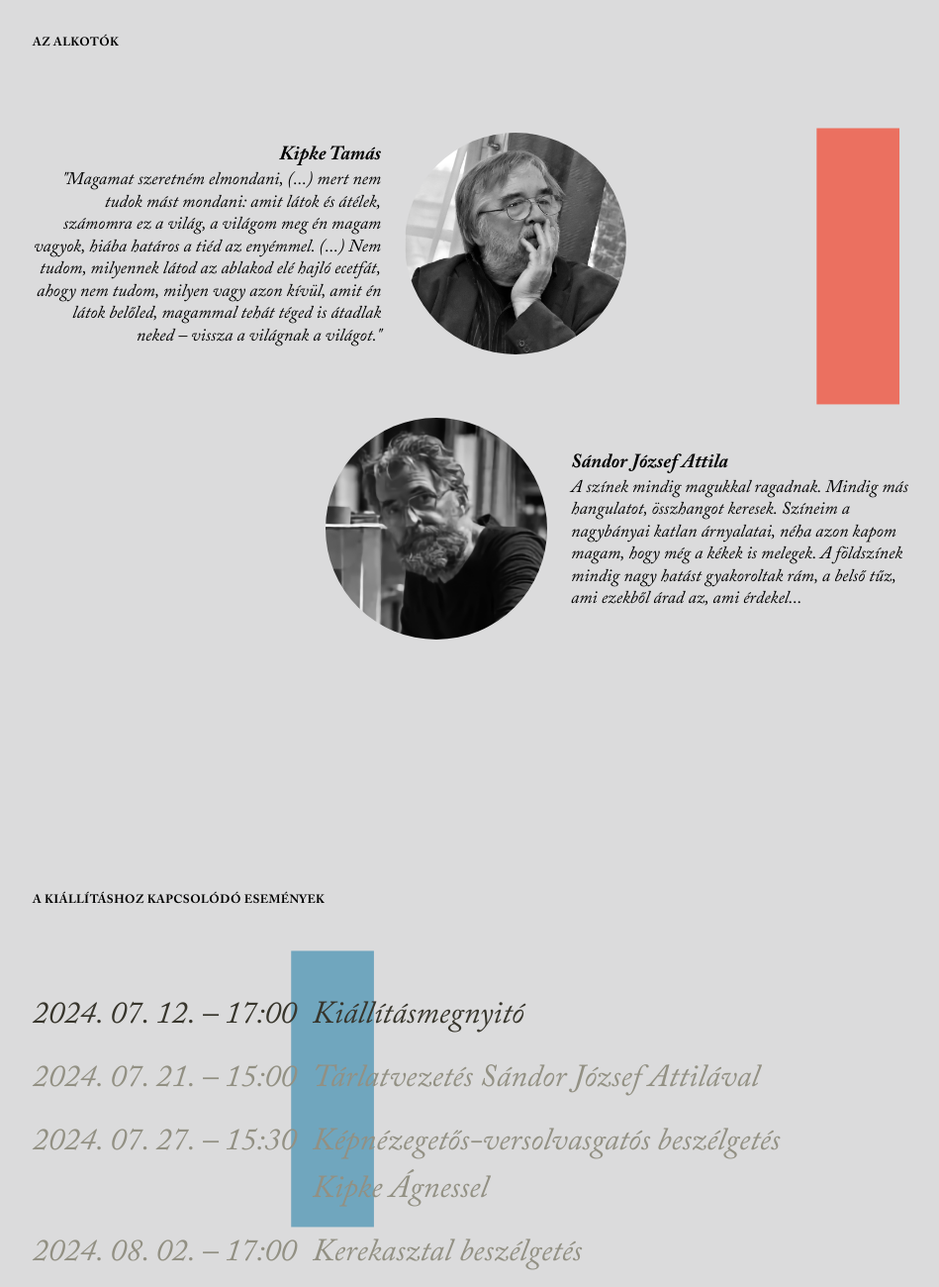
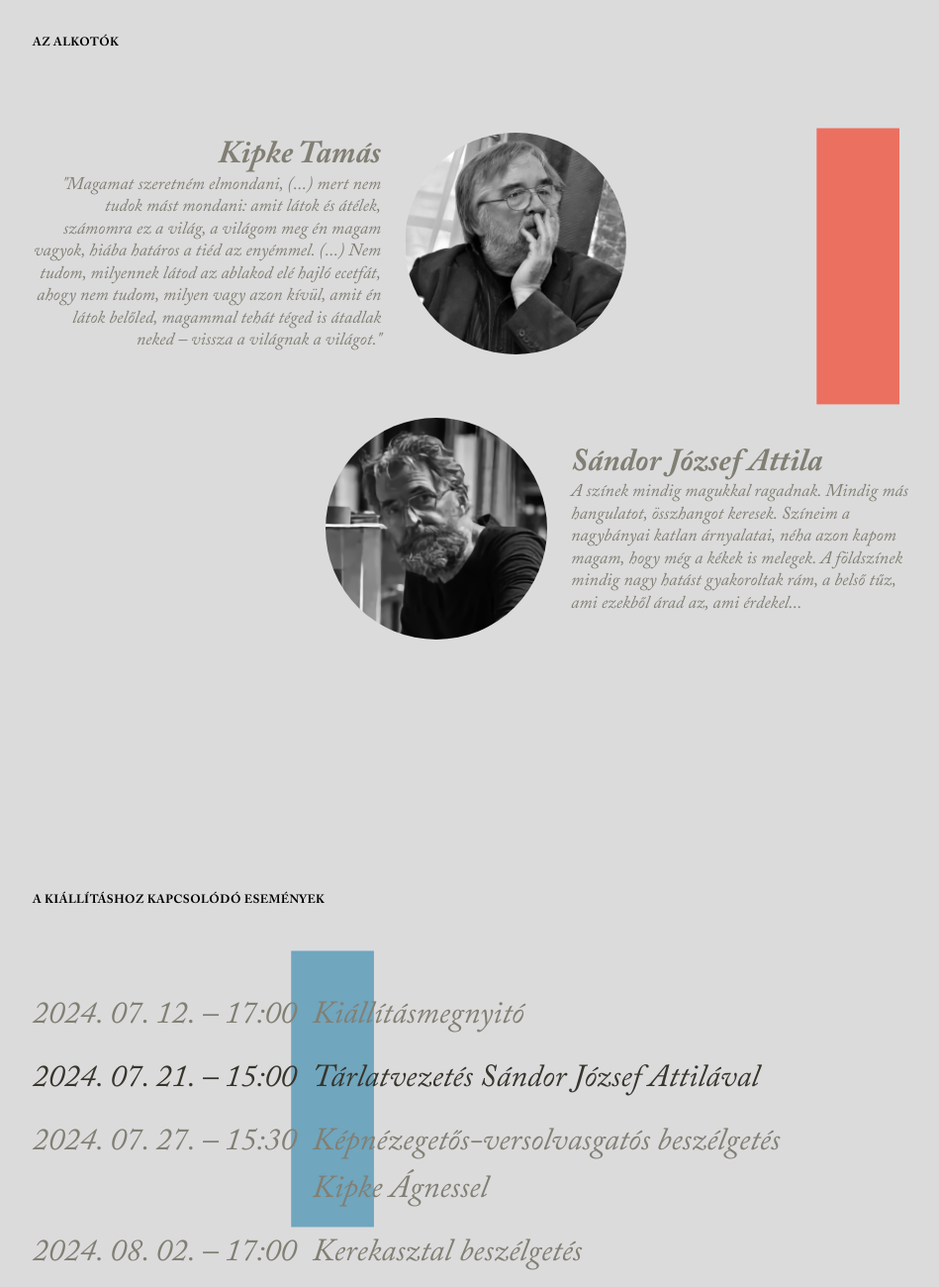
Before and after one commit to xants2355/17-71-web, a plain HTML site: page index.html in a window 1280 px wide. Shown: the part 1400-2700 px from the top of the page at 99% size, without its empty margins (159-1108 px from the left). Drawn offline with nearby package versions, Linux system fonts and the light colour scheme.

Commit message:
Actual event update

```diff
--- a/css/17-71-haiku---kipke-tamas-es-sandor-joz.webflow.css
+++ b/css/17-71-haiku---kipke-tamas-es-sandor-joz.webflow.css
@@ -17,7 +17,7 @@
   --background-color--background-warning\<deleted\|variable-0aa1a7ce-e851-b6b5-66db-1a1a96e8e04b\>: var(--base-color-system--warning-yellow);
   --text-color--text-warning: var(--base-color-system--warning-yellow-dark);
   --base-color-brand--black: #37352c;
-  --base-color-brand--dark-grey: #929083;
+  --base-color-brand--dark-grey: #817f73;
   --base-color-neutral--white: #fff;
   --base-color-neutral--black: #000;
   --base-color-brand--blue: #2d62ff;
@@ -126,6 +126,7 @@ h2 {
   margin-top: 0;
   margin-bottom: 0;
   font-size: 3rem;
+  font-style: italic;
   font-weight: 700;
   line-height: 1.2;
 }
@@ -1420,6 +1421,7 @@ figcaption {
 }
 
 .body {
+  color: var(--base-color-brand--black);
   font-style: italic;
   font-weight: 400;
 }
@@ -1492,6 +1494,7 @@ figcaption {
 .author-wrapper {
   grid-column-gap: 1.5rem;
   grid-row-gap: 1.5rem;
+  color: var(--base-color-brand--dark-grey);
   justify-content: flex-start;
   align-items: center;
   max-width: 44rem;
--- a/index.html
+++ b/index.html
@@ -1,4 +1,4 @@
-<!DOCTYPE html><!--  This site was created in Webflow. https://webflow.com  --><!--  Last Published: Fri Jul 12 2024 13:41:31 GMT+0000 (Coordinated Universal Time)  -->
+<!DOCTYPE html><!--  This site was created in Webflow. https://webflow.com  --><!--  Last Published: Mon Jul 15 2024 11:00:27 GMT+0000 (Coordinated Universal Time)  -->
 <html data-wf-page="666c1784844429bab318aa27" data-wf-site="666c1784844429bab318a9f0" lang="hu">
 <head>
   <meta charset="utf-8">
@@ -192,7 +192,7 @@ margin: 0rem !important;
             </a>
             <nav role="navigation" class="nav_menu flex_horizontal w-nav-menu">
               <h2 class="form_label">események:</h2>
-              <a href="http://finsweet.com" class="nav_menu_link w-nav-link">Kiállítás megnyitó: 2024.07.12. péntek, 17:00</a>
+              <a href="http://finsweet.com" class="nav_menu_link w-nav-link">Tárlatvezetés Sándor József Attilával: 2024.07.21. vasárnap, 15:00</a>
             </nav>
           </div>
         </div>
@@ -219,7 +219,7 @@ margin: 0rem !important;
                 </div>
               </div>
               <div class="w-slide">
-                <div class="slide-wrapper"><img src="images/haiku-ill-kiallitas-11.jpg" loading="lazy" sizes="(max-width: 479px) 93vw, 100vw" srcset="images/haiku-ill-kiallítas-11-p-500.jpg 500w, images/haiku-ill-kiallítas-11-p-800.jpg 800w, images/haiku-ill-kiallítas-11-p-1080.jpg 1080w, images/haiku-ill-kiallitas-11.jpg 1302w" alt="" class="haiku-image"></div>
+                <div class="slide-wrapper"><img src="images/haiku-ill-kiallitas-11.jpg" loading="lazy" sizes="100vw" srcset="images/haiku-ill-kiallítas-11-p-500.jpg 500w, images/haiku-ill-kiallítas-11-p-800.jpg 800w, images/haiku-ill-kiallítas-11-p-1080.jpg 1080w, images/haiku-ill-kiallitas-11.jpg 1302w" alt="" class="haiku-image"></div>
               </div>
             </div>
             <div class="left-arrow w-slider-arrow-left">
@@ -249,17 +249,17 @@ margin: 0rem !important;
             <div class="author-comp">
               <div class="author-wrapper first-row">
                 <div class="w-layout-vflex authorname-description flex-align-right">
-                  <h2 class="heading-style-h5">Kipke Tamás</h2>
+                  <h2 class="heading-style-h3">Kipke Tamás</h2>
                   <p class="text-align-right">&quot;Magamat szeretném elmondani, (...) mert nem tudok mást mondani: amit látok és átélek, számomra ez a világ, a világom meg én magam vagyok, hiába határos a tiéd az enyémmel. (...) Nem tudom, milyennek látod az ablakod elé hajló ecetfát, ahogy nem tudom, milyen vagy azon kívül, amit én látok belőled, magammal tehát téged is átadlak neked – vissza a világnak a világot.&quot;</p>
                 </div>
-                <div class="portrait-image"><img src="images/Kipke_Tamas.jpeg" loading="lazy" sizes="(max-width: 479px) 222px, 224px" alt="" class="tamas-portrait"></div>
+                <div class="portrait-image"><img src="images/Kipke_Tamas-portrait.jpg" loading="lazy" alt="" class="tamas-portrait"></div>
                 <div class="authors_link-block">Tamás haikui</div>
               </div>
               <div id="w-node-_94e704f1-0a72-bc41-c6bc-6850a71663e2-b318aa27" class="author-wrapper">
                 <div class="authors_link-block">József festményei</div>
                 <div class="portrait-image"><img src="images/sandor_jozsef-portrait.jpg" loading="lazy" alt="" class="sandor-portrait"></div>
                 <div class="w-layout-vflex authorname-description">
-                  <h2 class="heading-style-h5">Sándor József Attila</h2>
+                  <h2 class="heading-style-h3">Sándor József Attila</h2>
                   <p>A színek mindig magukkal ragadnak. Mindig más hangulatot, összhangot keresek. Színeim a nagybányai katlan árnyalatai, néha azon kapom magam, hogy még a kékek is melegek. A földszínek mindig nagy hatást gyakoroltak rám, a belső tűz, ami ezekből árad az, ami érdekel...</p>
                 </div>
               </div>
@@ -272,11 +272,11 @@ margin: 0rem !important;
           <div class="container-custom56">
             <h2 class="events_label">A kiállításhoz kapcsolódó események</h2>
             <div class="event-wrapper">
-              <div class="event-row actual-event">
+              <div class="event-row">
                 <div id="w-node-_9c30a5c8-cbbe-7bf8-f6c6-05cf78dbad69-b318aa27" class="date-time">2024. 07. 12. – 17:00</div>
                 <div id="w-node-_9c30a5c8-cbbe-7bf8-f6c6-05cf78dbad6b-b318aa27">Kiállításmegnyitó</div>
               </div>
-              <div class="event-row">
+              <div class="event-row actual-event">
                 <div id="w-node-a754eac0-a9ff-3f05-8a5d-f1de6cd05cd6-b318aa27" class="date-time">2024. 07. 21. – 15:00</div>
                 <div id="w-node-_0094dbeb-0a25-0647-5e56-bde6129dbb07-b318aa27">Tárlatvezetés Sándor József Attilával</div>
               </div>
```
Also changed, not shown: style-guide.html (+2 -2 lines), images/Kipke_Tamas-portrait.jpg (added), images/Kipke_Tamas.jpeg (deleted), images/Kipke_Tamás_2018_TCSI-p-1080.jpeg (deleted), images/Kipke_Tamás_2018_TCSI-p-500.jpeg (deleted), images/Kipke_Tamás_2018_TCSI-p-800.jpeg (deleted).
